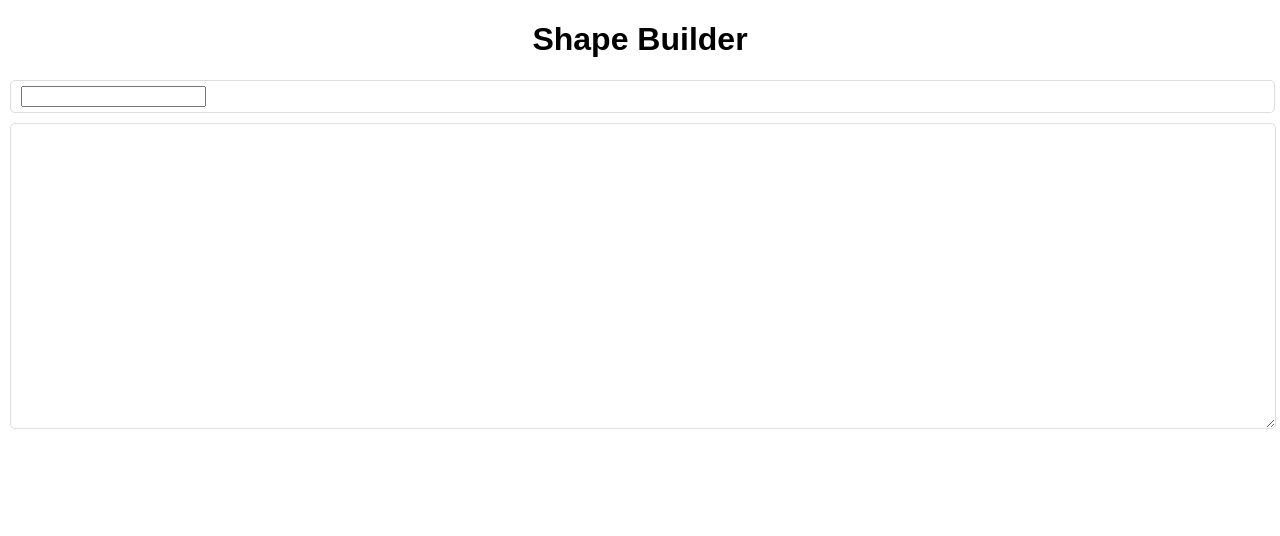
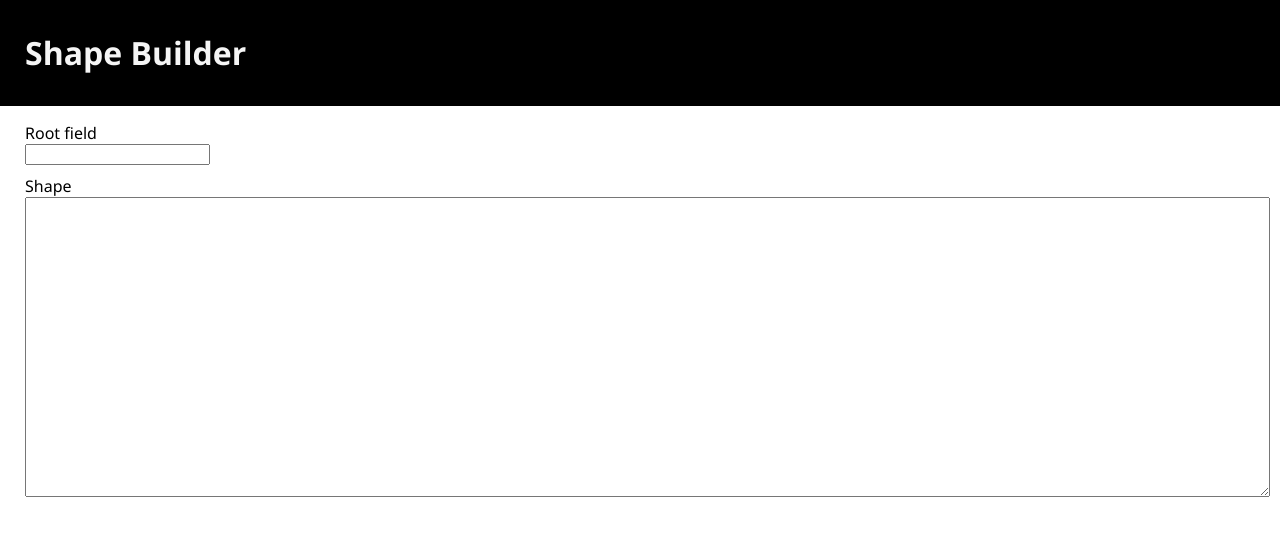
Before and after one commit to jonnymoo/ShapeBuilder, a plain HTML site: page index.html in a window 1280 px wide. Drawn offline with Linux system fonts and the light colour scheme.

Commit message:
fix: accessibility and styling changes

```diff
--- a/index.html
+++ b/index.html
@@ -7,13 +7,15 @@
   <link rel="stylesheet" href="style.css">
 </head>
 <body>
-  <h1>Shape Builder</h1>
-  <div id="shape-builder">
-  </div>
-  <div id="json">
+  <header>
+    <h1>Shape Builder</h1>
+  </header>
+  <section>
+    <div id="shape-builder">
+    </div>
+    <label for="json-text">Shape</label>
     <textarea id="json-text"></textarea>
-  </div>
-
+  </section>
   <script src="script.js"></script>
 </body>
 </html>
--- a/style.css
+++ b/style.css
@@ -1,55 +1,53 @@
-body {
-    font-family: sans-serif;
-    margin: 0;
-  }
-
-h1 {
-    text-align: center;
-}
-
-#shape-builder {
-    border: 1px solid #ddd;
-    border-radius: 5px;
-    width: auto;
-    margin-left: 10px;
-    margin-right: 5px;
+* {
+    box-sizing: border-box;
 }
 
 
-ul {
-    list-style: none;
-    padding: 0;
+body {
+    font-family: "Segoe UI", Arial, sans-serif;
     margin: 0;
 }
 
-li {
-    display: flex;
-    align-items: baseline;
-    padding: 5px 10px;
+label {
+    margin-top: 10px;
+    display: block;
 }
 
-li:has(ul) {
-    border-bottom: 1px solid #ddd;
+label::first-letter {
+    text-transform: capitalize;
 }
 
-button {
-    margin-left: 10px;
+input {
+    margin-right: 10px;
+    display: block;
 }
 
-.hidden {
-    display: none;
-  }
+header {
+    padding: 10px 25px;
+    background-color:black;
+    color: #f5f5f5;
+}
 
-#json {
-    margin-top: 10px;
-    margin-left: 10px;
+section {
+    width: auto;
+    margin-left: 25px;
     margin-right: 10px;
-    width: auto;
+}
+
+div>ul {
+    padding-left: 0;
+}
+
+ul {
+    list-style: none;
+    margin-bottom: 10px;
+}
+
+li {
+    align-items: baseline;
 }
 
 textarea {
     width: 100%;
     min-height: 300px;
-    border: 1px solid #ddd;
-    border-radius: 5px;
 }
```
Also changed, not shown: script.js.
